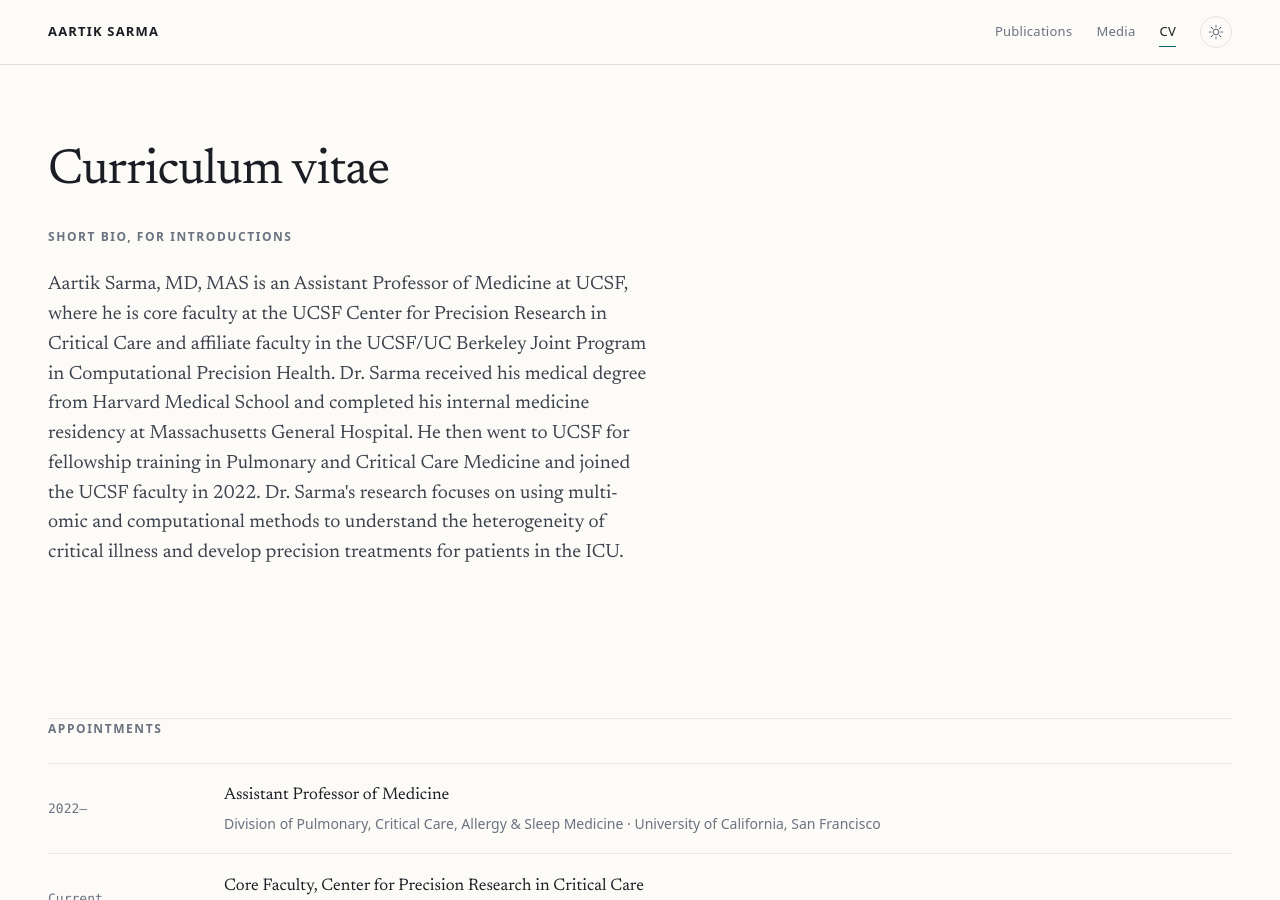
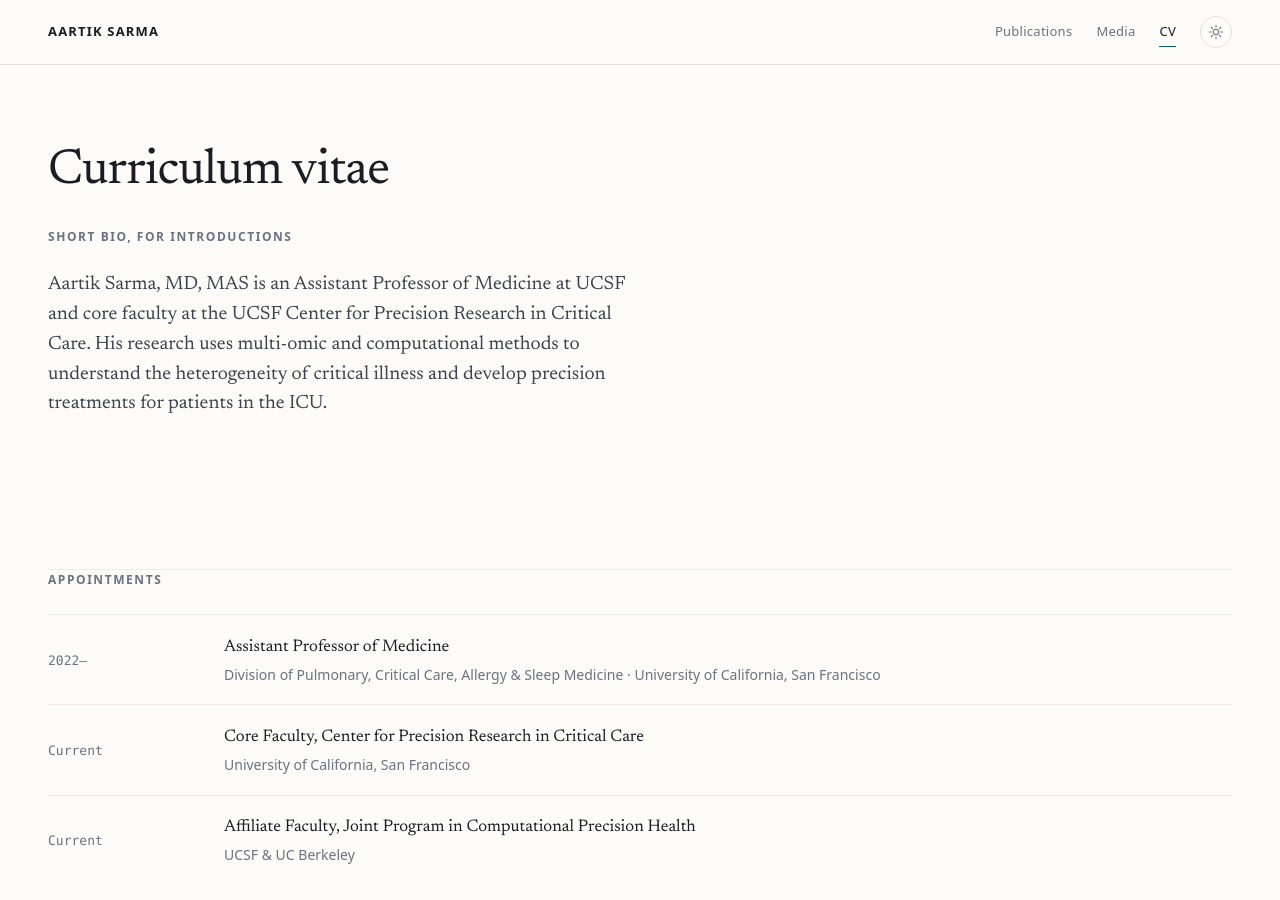
Before and after one commit to AartikSarma/aartiksarma.github.io, a Jekyll site: the page built from cv.html, in a window 1280 px wide and 900 px high. Built offline with Jekyll 4.4.1, drawn with Linux system fonts in a browser that asks for light colours.

Commit message:
Streamline the CV bio
Cut the training paragraph — the Training section below already lists
it — and remove the "Dr. Sarma" repetition. Two sentences: role and
research focus.

Co-Authored-By: Claude Opus 4.7 (1M context) <noreply@anthropic.com>

```diff
--- a/cv.html
+++ b/cv.html
@@ -25,17 +25,11 @@ review roles, additional grants, invited talks.
     <div class="section-head"><h2 class="section-head__title">Short bio, for introductions</h2></div>
     <div class="prose">
       <p class="lead">
-        Aartik Sarma, MD, MAS is an Assistant Professor of Medicine at UCSF,
-        where he is core faculty at the UCSF Center for Precision Research in
-        Critical Care and affiliate faculty in the UCSF/UC Berkeley Joint
-        Program in Computational Precision Health. Dr. Sarma received his
-        medical degree from Harvard Medical School and completed his internal
-        medicine residency at Massachusetts General Hospital. He then went to
-        UCSF for fellowship training in Pulmonary and Critical Care Medicine and
-        joined the UCSF faculty in 2022. Dr. Sarma's research focuses on using
-        multi-omic and computational methods to understand the heterogeneity of
-        critical illness and develop precision treatments for patients in the
-        ICU.
+        Aartik Sarma, MD, MAS is an Assistant Professor of Medicine at UCSF and
+        core faculty at the UCSF Center for Precision Research in Critical
+        Care. His research uses multi-omic and computational methods to
+        understand the heterogeneity of critical illness and develop precision
+        treatments for patients in the ICU.
       </p>
     </div>
   </section>
```
